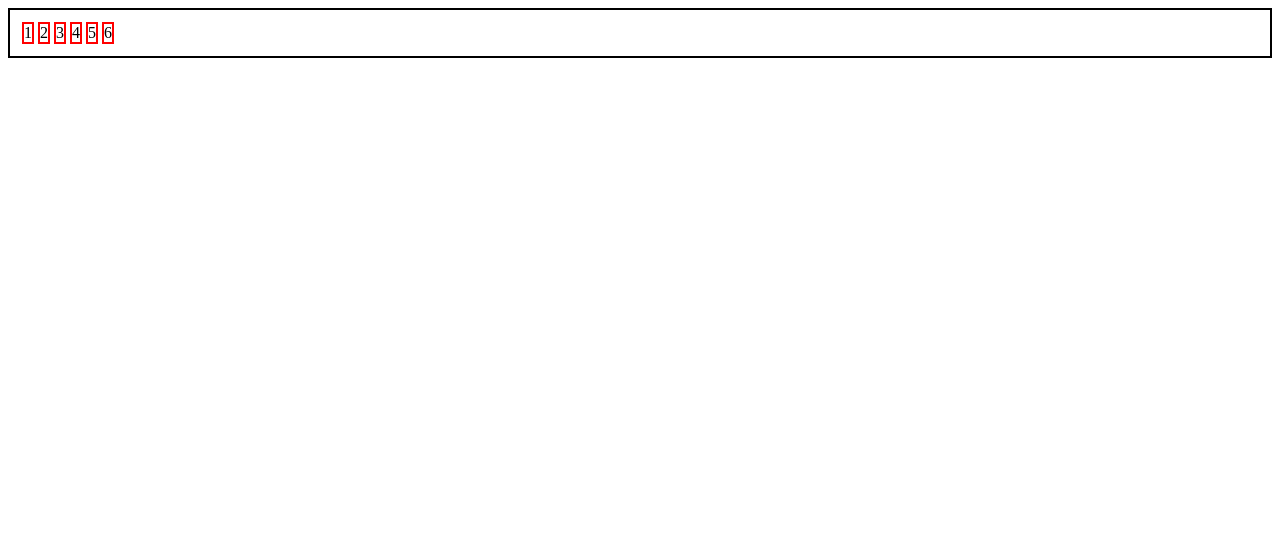
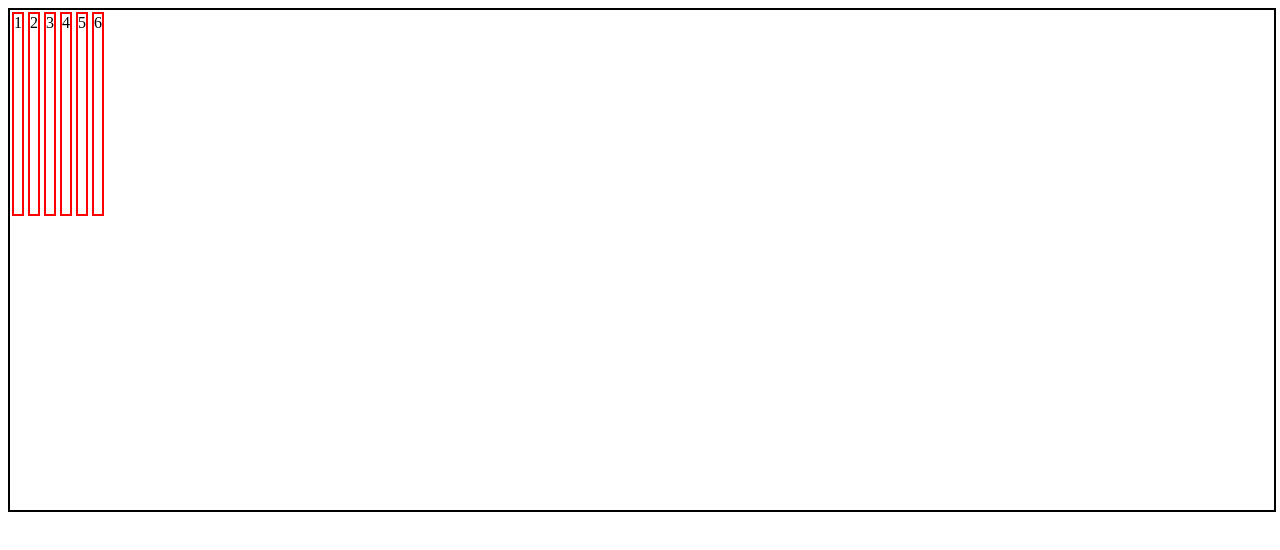
Before and after one commit to AbdulMateenzwl/html-css-practise, a plain HTML site: page tut28.html in a window 1280 px wide. Drawn offline with Linux system fonts and the light colour scheme.

Commit message:
Update tut28.html

```diff
--- a/tut28.html
+++ b/tut28.html
@@ -8,13 +8,15 @@
     <style>
         .container{
             border: 2px solid black;
+            height: 500px;
+            width: 100%;
+            flex-direction: row;
             display: flex;
-            padding: 10px;
-            flex-direction: row;
         }
         .box{
             margin: 2px;
             border: 2px solid red;
+            height: 200px;
         }
     </style>
 </head>
```
